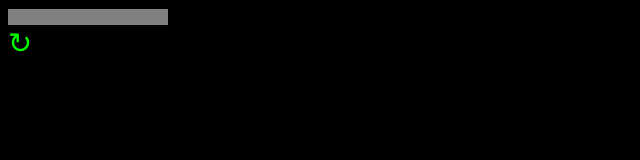
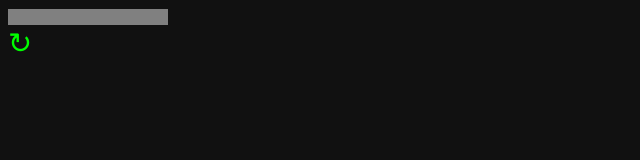
Before and after one commit to lernmark/scorchio, a plain HTML site: page index.html in a window 1280 px wide. Shown: the whole page, without its empty margins (0-640 px from the left). Drawn offline with nearby package versions, Linux system fonts and the light colour scheme.

Commit message:
sdsdsdsd

```diff
--- a/index.html
+++ b/index.html
@@ -33,7 +33,7 @@
 </style>
 
 </head>
-<body style="background-color:black; color:lime;">
+<body style="background-color:#111; color:lime;">
 
 <!-- <div id="refresh" style="height:50px; width:100%; background-color:lime; display:none; color:black">&#8635; RELOAD</div> -->
 
```
